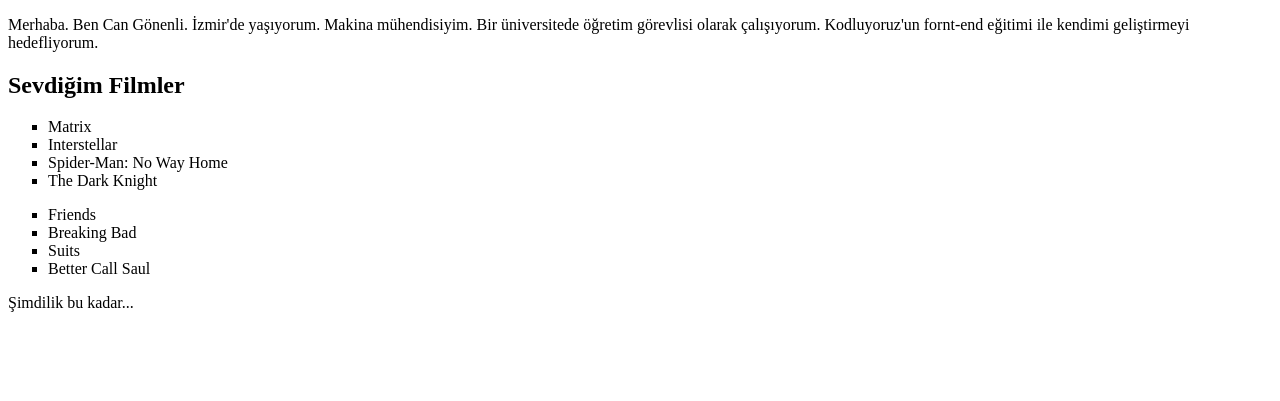
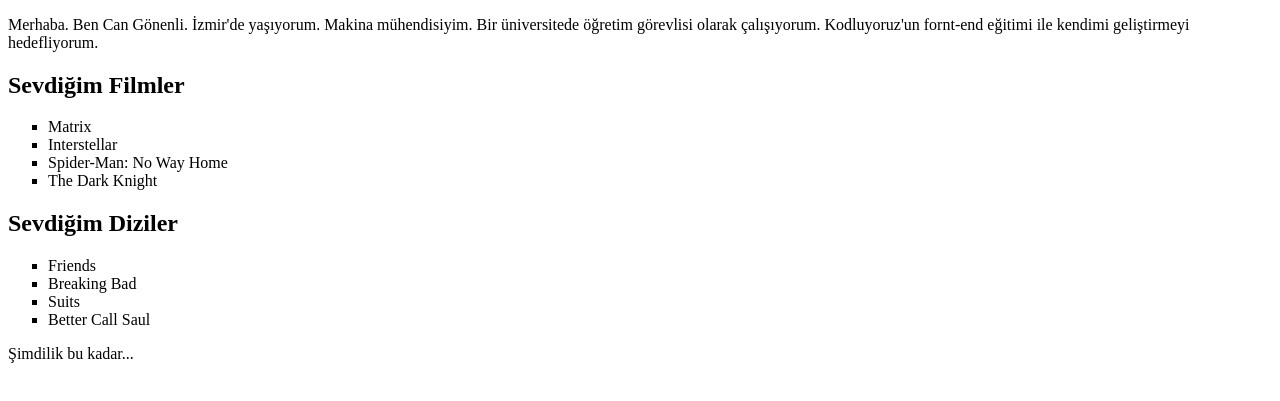
Before and after one commit to cngnnli/kodluyoruzilkrepo, a plain HTML site: page index.html in a window 1280 px wide. Shown: the part 105-506 px from the top of the page. Drawn offline with Linux system fonts and the light colour scheme.

Commit message:
html odevi

```diff
--- a/index.html
+++ b/index.html
@@ -17,6 +17,7 @@
     <li>Spider-Man: No Way Home</li>
     <li>The Dark Knight</li>
   </ul>
+  <h2>Sevdiğim Diziler</h2>
   <ul style="list-style-type: square">  <!--Dizi listesi-->
     <li>Friends</li>
     <li>Breaking Bad</li>
```
